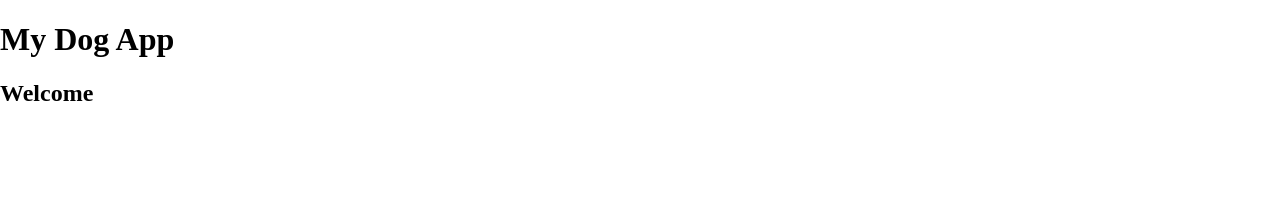
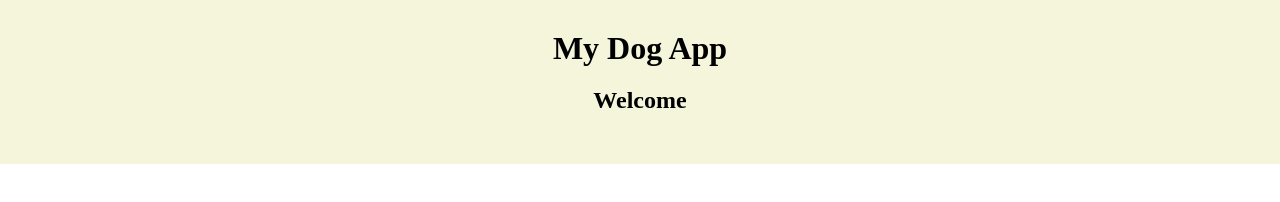
Before and after one commit to Sheila-Rugut/My-Dog-App, a plain HTML site: page index.html in a window 1280 px wide. Drawn offline with Linux system fonts and the light colour scheme.

Commit message:
headerstyling

```diff
--- a/css/main.css
+++ b/css/main.css
@@ -8,3 +8,12 @@ width: 100%;
 display:flex;
 flex-direction: column;
 }
+.header {
+    text-align: center;
+    padding: 30px 0;
+    background-color: beige;
+
+}
+.header h1 {
+    margin: 0 0 15px 0;
+}
```
